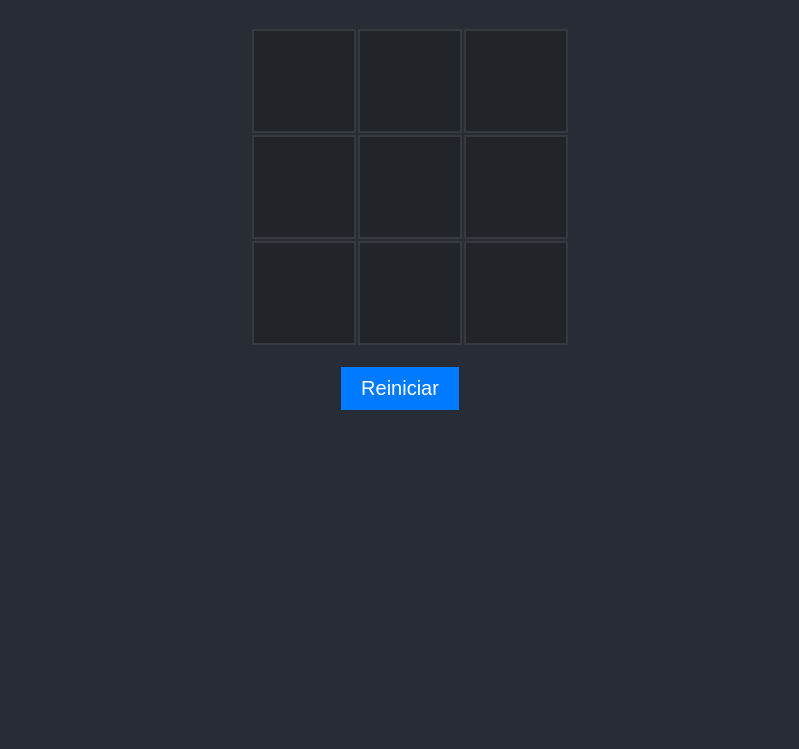
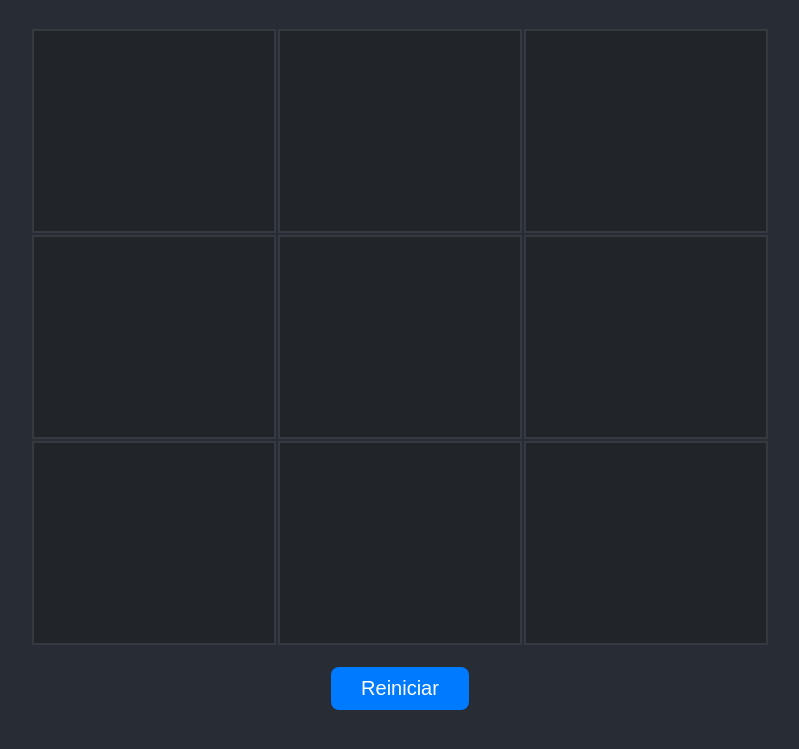
Before and after one commit to GUIDO2134/ta-te-ti, a plain HTML site: page index.html in a window 1280 px wide. Shown: the part 103-852 px from the top of the page, without its empty margins (240-1039 px from the left). Before the commit the page ends 800 px from the top, so only its background shows below. Drawn offline with Linux system fonts and the light colour scheme.

Commit message:
npc listo

```diff
--- a/css/style.css
+++ b/css/style.css
@@ -9,22 +9,32 @@ body {
   h1 {
     font-size: 40px;
     margin-bottom: 30px;
+    display: flex;
+    justify-content: center;
+    align-items: center;
   }
 
   #board {
     display: grid;
     grid-template-columns: repeat(3, 1fr);
     grid-gap: 10px;
-    max-width: 300px;
     margin: 0 auto;
+    align-items: center;
+    display: flex;
+    justify-content: center;
   }
 
   td {
+
+    width: 140px;
+    height: 100px;
+
     background-color: #212529;
     border: 2px solid #343a40;
     padding: 50px;
     font-size: 40px;
     cursor: pointer;
+
   }
 
   td:hover {
@@ -34,12 +44,13 @@ body {
   button {
     display: block;
     margin: 20px auto;
-    padding: 10px 20px;
+    padding: 10px 30px;
     font-size: 20px;
     background-color: #007bff;
     border: none;
     color: white;
     cursor: pointer;
+    border-radius: 8px;
   }
 
   button:hover {
```
